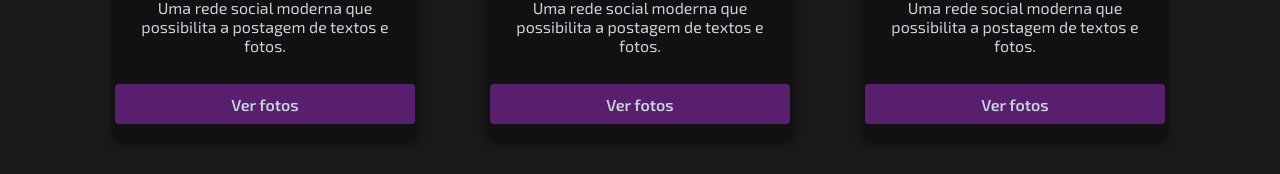
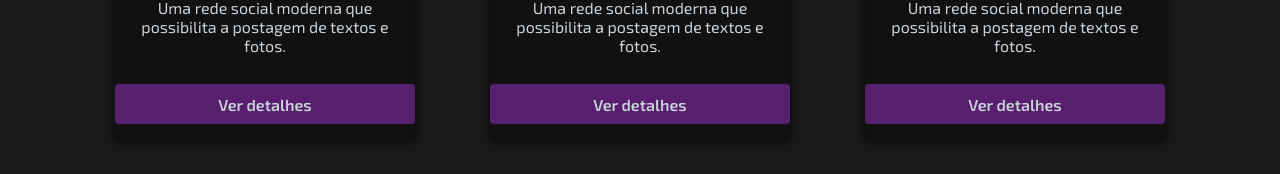
Before and after one commit to flpsoares/portfolio, a Next.js app: page / in a window 1280 px wide. Shown: the part 457-631 px from the top of the page. Built offline with nearby package versions, Linux system fonts and the light colour scheme.

Commit message:
refactor: changed the name of the button

```diff
--- a/src/components/Project/index.tsx
+++ b/src/components/Project/index.tsx
@@ -17,7 +17,7 @@ export const Project: React.FC = () => {
         <Description>
           Uma rede social moderna que possibilita a postagem de textos e fotos.
         </Description>
-        <Button>Ver fotos</Button>
+        <Button>Ver detalhes</Button>
       </Infos>
     </Container>
   )
```
